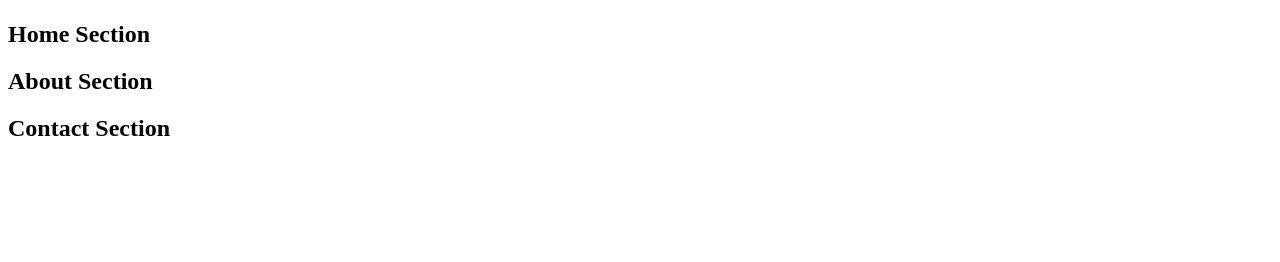
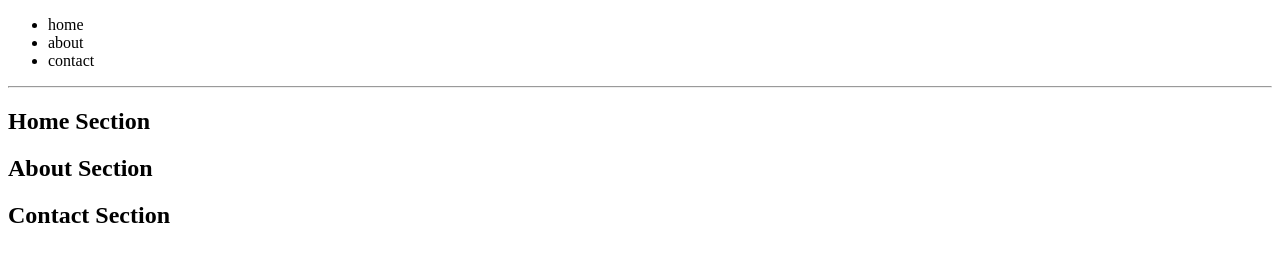
Before and after one commit to Marvy247/DemoRepo, a plain HTML site: page index.html in a window 1280 px wide. Drawn offline with Linux system fonts and the light colour scheme.

Commit message:
header added

```diff
--- a/index.html
+++ b/index.html
@@ -8,13 +8,15 @@
   </head>
   <body>
     <header>
-      <!-- add contents to the header -->
-      <h1></h1>
-    </header>
-
-    <nav>
-      <!-- add unordered lists with the links Home, About and Contact -->
-    </nav>
+     <nav>
+      <ul>
+        <li>home</li>
+        <li>about</li>
+        <li>contact</li>
+      </ul>
+     </nav>
+       </header>
+<hr>
 
     <main>
       <section id="home">
```
